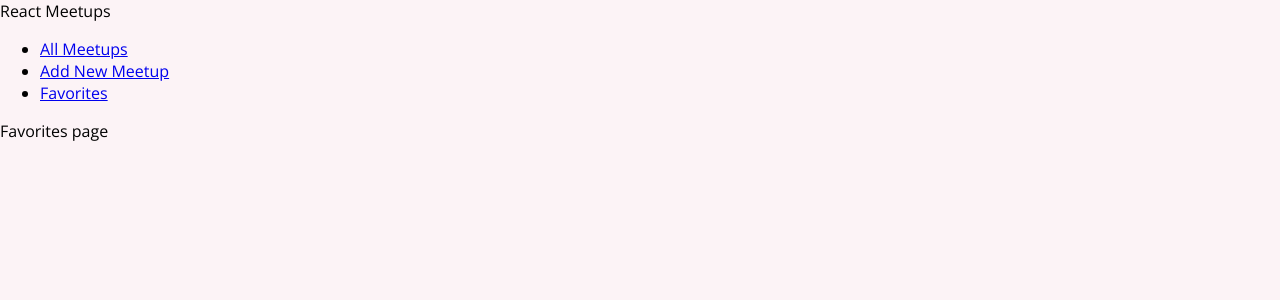
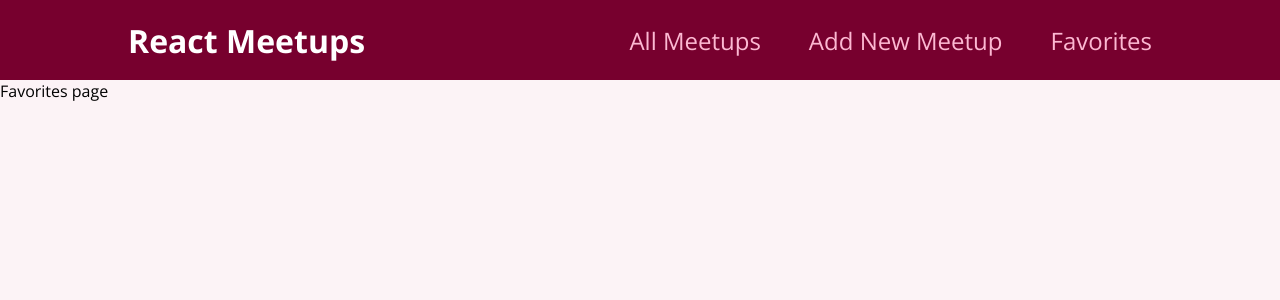
Before and after one commit to lucasspra/react-refresher-meetup-app, a React (Create React App) app: page /favorites in a window 1280 px wide. Shown: the top 300 px of the page. Built offline with nearby package versions, Linux system fonts and the light colour scheme.

Commit message:
style: Add MainNavigation CSS

```diff
--- a/src/components/layout/MainNavigation.jsx
+++ b/src/components/layout/MainNavigation.jsx
@@ -1,22 +1,26 @@
 import { Link } from "react-router-dom";
 
+import style from "./MainNavigation.module.css";
+
 function MainNavigation() {
-  return <header>
-    <div>React Meetups</div>
+  return (
+    <header className={style.header}>
+      <div className={style.logo}>React Meetups</div>
       <nav>
         <ul>
           <li>
-          <Link to='/'>All Meetups</Link>
+            <Link to="/">All Meetups</Link>
           </li>
           <li>
-          <Link to='/new-meetup'>Add New Meetup</Link>
+            <Link to="/new-meetup">Add New Meetup</Link>
           </li>
           <li>
-          <Link to='/favorites'>Favorites</Link>
+            <Link to="/favorites">Favorites</Link>
           </li>
         </ul>
       </nav>
     </header>
+  );
 }
 
 export default MainNavigation;
--- /dev/null
+++ b/src/components/layout/MainNavigation.module.css
@@ -0,0 +1,47 @@
+.header {
+  width: 100%;
+  height: 5rem;
+  display: flex;
+  align-items: center;
+  justify-content: space-between;
+  background-color: #77002e;
+  padding: 0 10%;
+}
+
+.logo {
+  font-size: 2rem;
+  color: white;
+  font-weight: bold;
+}
+
+.header ul {
+  list-style: none;
+  margin: 0;
+  padding: 0;
+  display: flex;
+  align-items: baseline;
+}
+
+.header li {
+  margin-left: 3rem;
+}
+
+.header a {
+  text-decoration: none;
+  font-size: 1.5rem;
+  color: #fcb8d2;
+}
+
+.header a:hover,
+.header a:active,
+.header a.active {
+  color: white;
+}
+
+.badge {
+  background-color: #cc2062;
+  color: white;
+  border-radius: 12px;
+  padding: 0 1rem;
+  margin-left: 0.5rem;
+}
```
Lines whose indentation alone changed are shown as unchanged.
